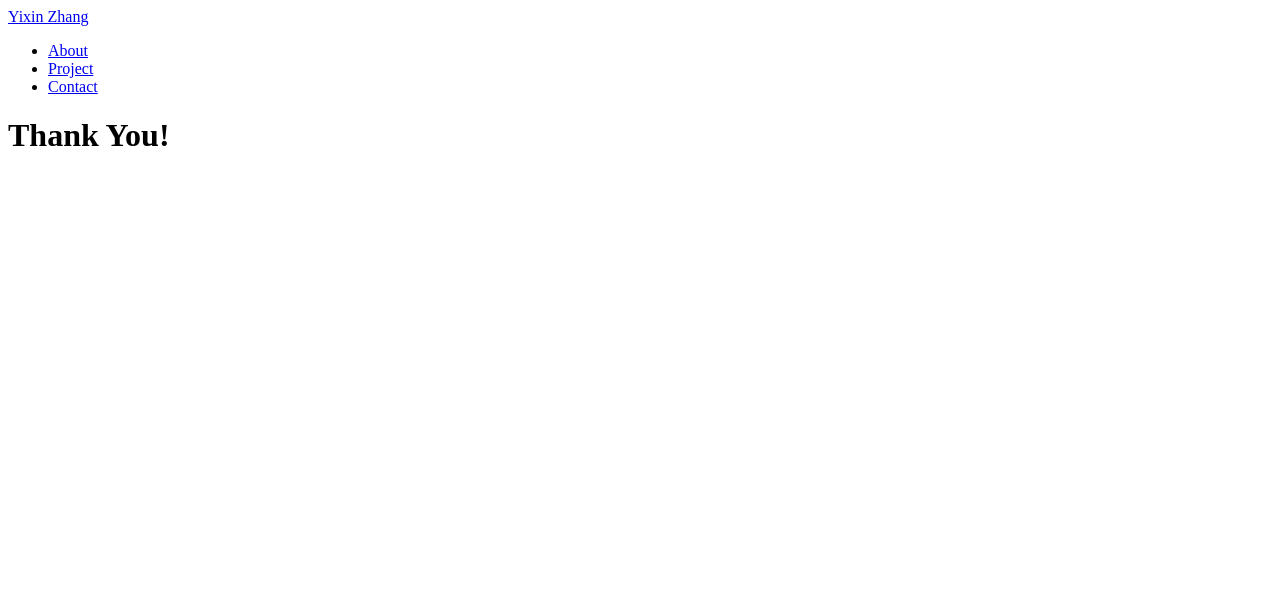
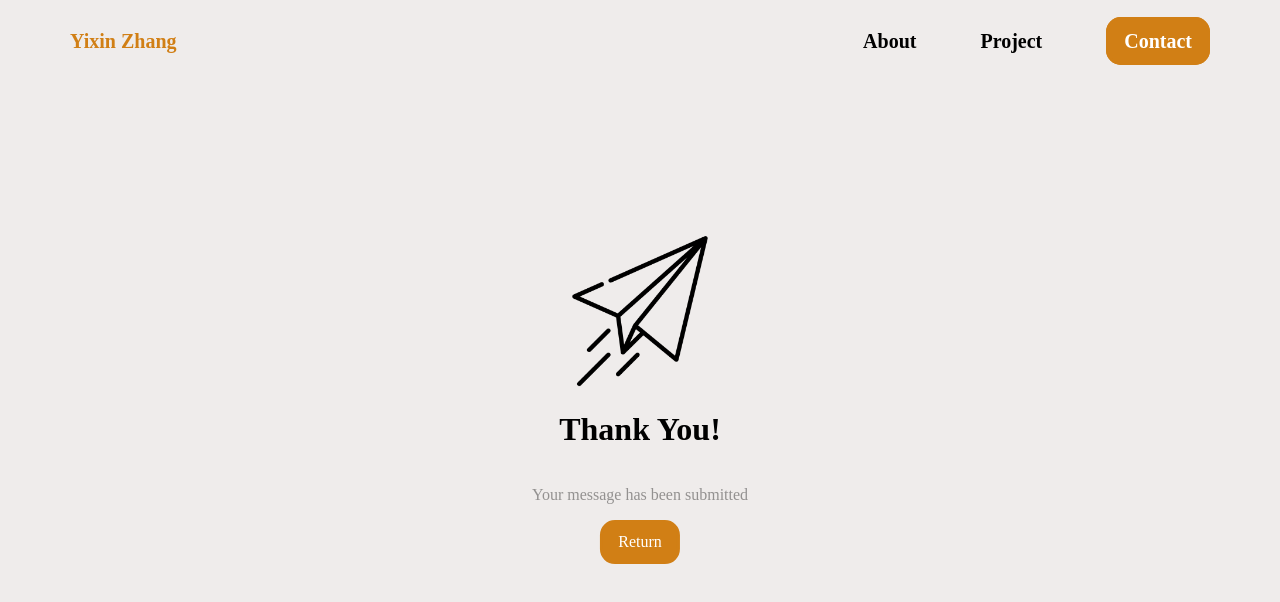
Before and after one commit to Yixin88/Portfolio_Website, a plain HTML site: page thankYou.html in a window 1280 px wide. Drawn offline with Linux system fonts and the light colour scheme; a web font is replaced by a local one.

Commit message:
added style on thank you page

```diff
--- a/style.css
+++ b/style.css
@@ -69,7 +69,7 @@ p {
     font-family: Nanum-Gothic-Bold;
 }
 
-#contact_btn, #sendBtn {
+#contact_btn, #sendBtn, .returnBtn {
     background-color: hsl(34, 82%, 45%);
     border: solid hsl(34, 82%, 45%);
     font-family: inherit;
@@ -80,7 +80,7 @@ p {
     cursor: pointer;
 }
 
-#contact_btn:hover, #sendBtn:hover {
+#contact_btn:hover, #sendBtn:hover, .returnBtn:hover {
     transition: 200ms ease-in-out;
     background-color: hsl(34, 79%, 51%);
     border: solid hsl(34, 79%, 51%);
@@ -144,10 +144,6 @@ footer {
     filter: invert(100);
     margin: 0 10px;
 }
-
-/* .copyright {
-    display: none;
-} */
 
 .project {
     display: grid;
@@ -238,3 +234,27 @@ footer {
 #message {
     height: 500px;
 }
+
+.thankYouContainer {
+    position: fixed;
+    top: 50%;
+    left: 50%;
+    transform: translate(-50%, -50%);
+    display: flex;
+    justify-content: center;
+    flex-direction: column;
+    align-items: center;
+}
+
+.thankYouContainer > div {
+    width: 150px;
+}
+
+.sendSymbol {
+    max-width: 100%;
+    object-fit: contain;
+}
+
+.returnBtn {
+    text-decoration: none;
+}
--- a/thankYou.html
+++ b/thankYou.html
@@ -4,6 +4,7 @@
     <meta charset="UTF-8">
     <meta http-equiv="X-UA-Compatible" content="IE=edge">
     <meta name="viewport" content="width=device-width, initial-scale=1.0">
+    <link rel="stylesheet" href="./style.css">
     <title>Thank You!</title>
 </head>
 <body>
@@ -19,8 +20,13 @@
             </ul>
         </nav>
     </header>
-    <main>
-        <h1>Thank You!</h1>
+    <main class="thankYouContainer">
+        <div>
+            <img class="sendSymbol" src="./assets/send.png" alt="tick image">
+        </div>
+        <h1 class="thankYou">Thank You!</h1>
+        <p>Your message has been submitted</p>
+        <a href="./index.html" class="returnBtn">Return</a>
     </main>
 </body>
 </html>
```
Also changed, not shown: assets/send.png (added).
